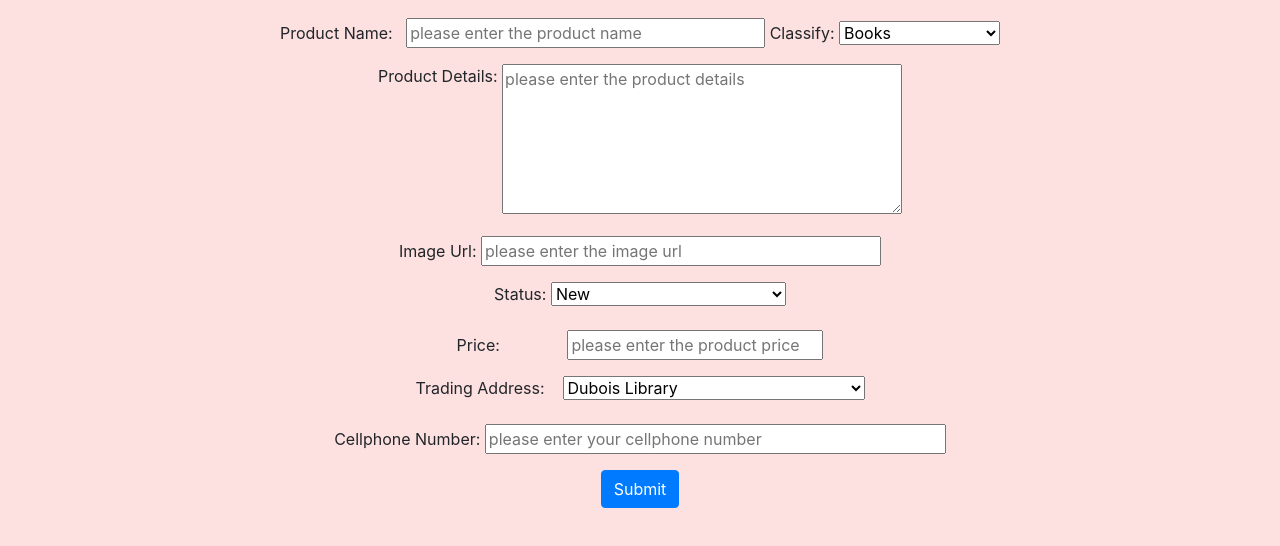
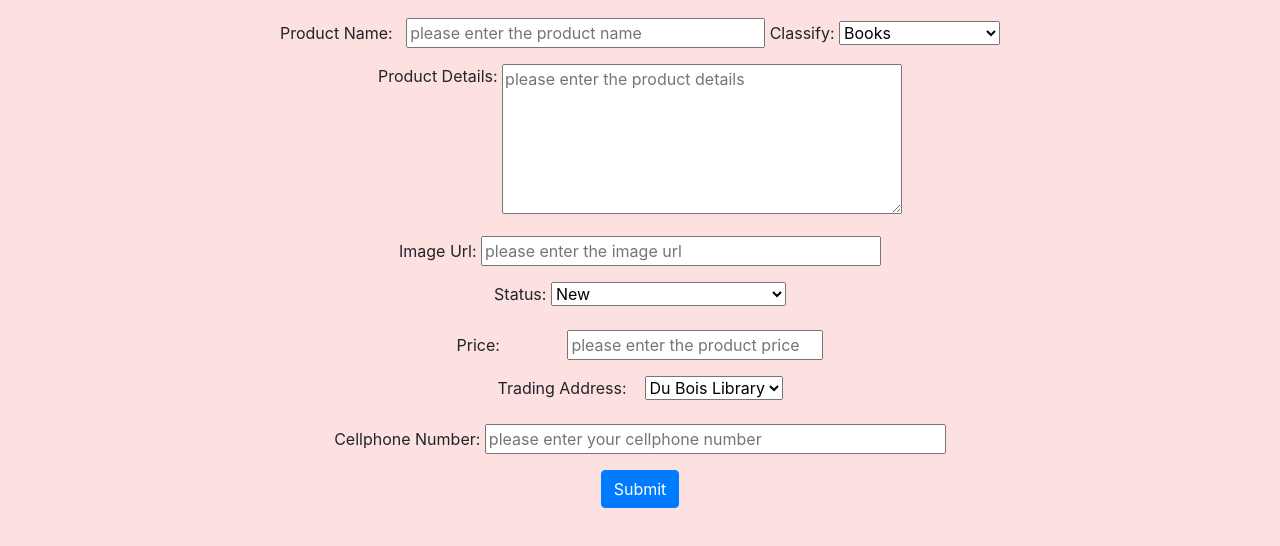
Before and after one commit to congchenyu/cs326-final-theta, a website: page public/post.html in a window 1280 px wide. Shown: the part 62-608 px from the top of the page. Drawn offline with nearby package versions, Linux system fonts and the light colour scheme.

Commit message:
Update post.html

```diff
--- a/public/post.html
+++ b/public/post.html
@@ -99,11 +99,12 @@
           <td>Trading Address:</td> &nbsp;&nbsp;
 
           <select name="address" id="address">
-            <option value="Dubois Library" selected="selected">Dubois Library</option>
-            <option value="IsernBurg">IsernBurg</option>
-            <option value="Worcestor">Worcestor</option>
+            <option value="Dubois Library" selected="selected">Du Bois Library</option>
+            <option value="IsernBurg">Isenberg</option>
+            <option value="Worcestor">Worcester</option>
+            <option value="Worcestor">Hampshire</option>
             <option value="Blue Wall">Blue Wall</option>
-            <option value="SouthWest Residential Area Bus Stop">SouthWest Residential Area Bus Stop</option>
+            <option value="SouthWest Residential Area Bus Stop">Franklin</option>
 
           </select>
       </div>
```
